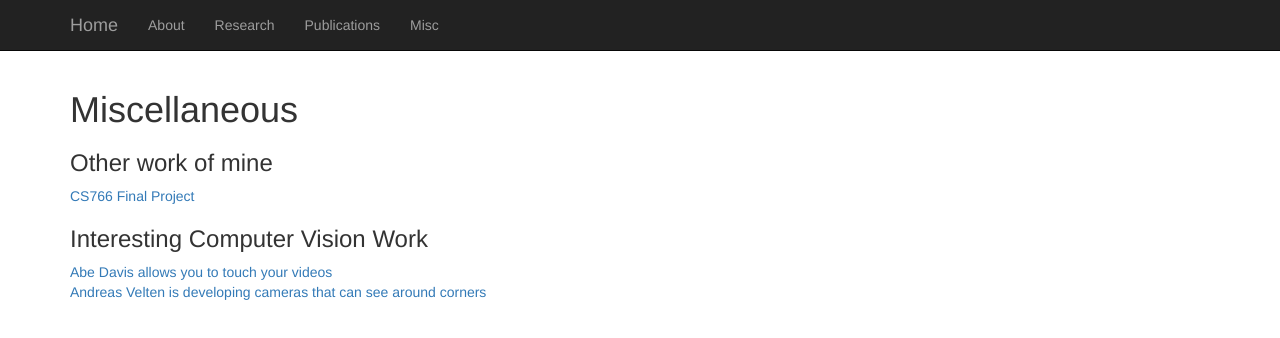
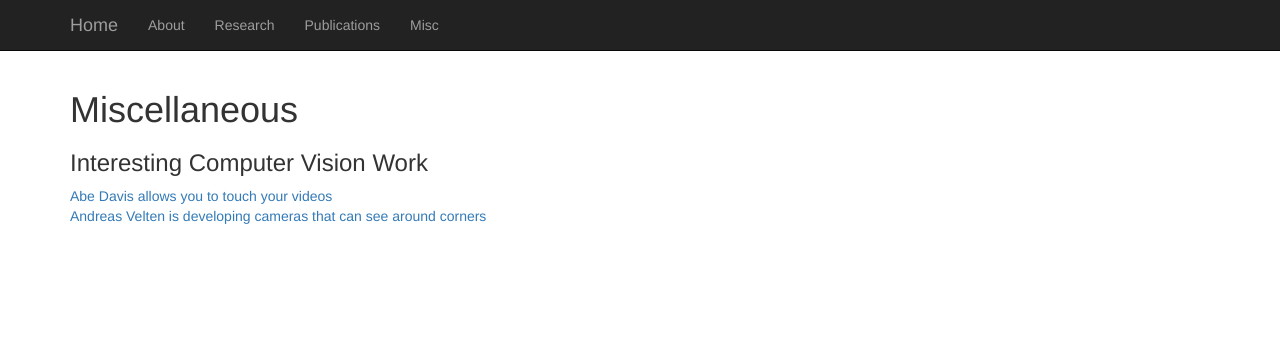
Before and after one commit to ajwatras2/ajwatras.github.io, a plain HTML site: page Misc.html in a window 1280 px wide. Drawn offline with Linux system fonts and the light colour scheme.

Commit message:
Changed Misc page

```diff
--- a/Misc.html
+++ b/Misc.html
@@ -74,8 +74,7 @@
         <div class="row">
             <div class="col-lg-6 text-left">
                 <h1>Miscellaneous</h1>
-		<h3>Other work of mine</h3>
-		<a href="http://alexininikovsky.github.io/CS766Final/">CS766 Final Project</a> <br>
+
 		<h3>Interesting Computer Vision Work</h3>
 		<a href="http://www.abedavis.com/index.html">Abe Davis allows you to touch your videos</a><br>
 		<a href="http://pages.discovery.wisc.edu/~avelten/"> Andreas Velten is developing cameras that can see around corners</a>
```
